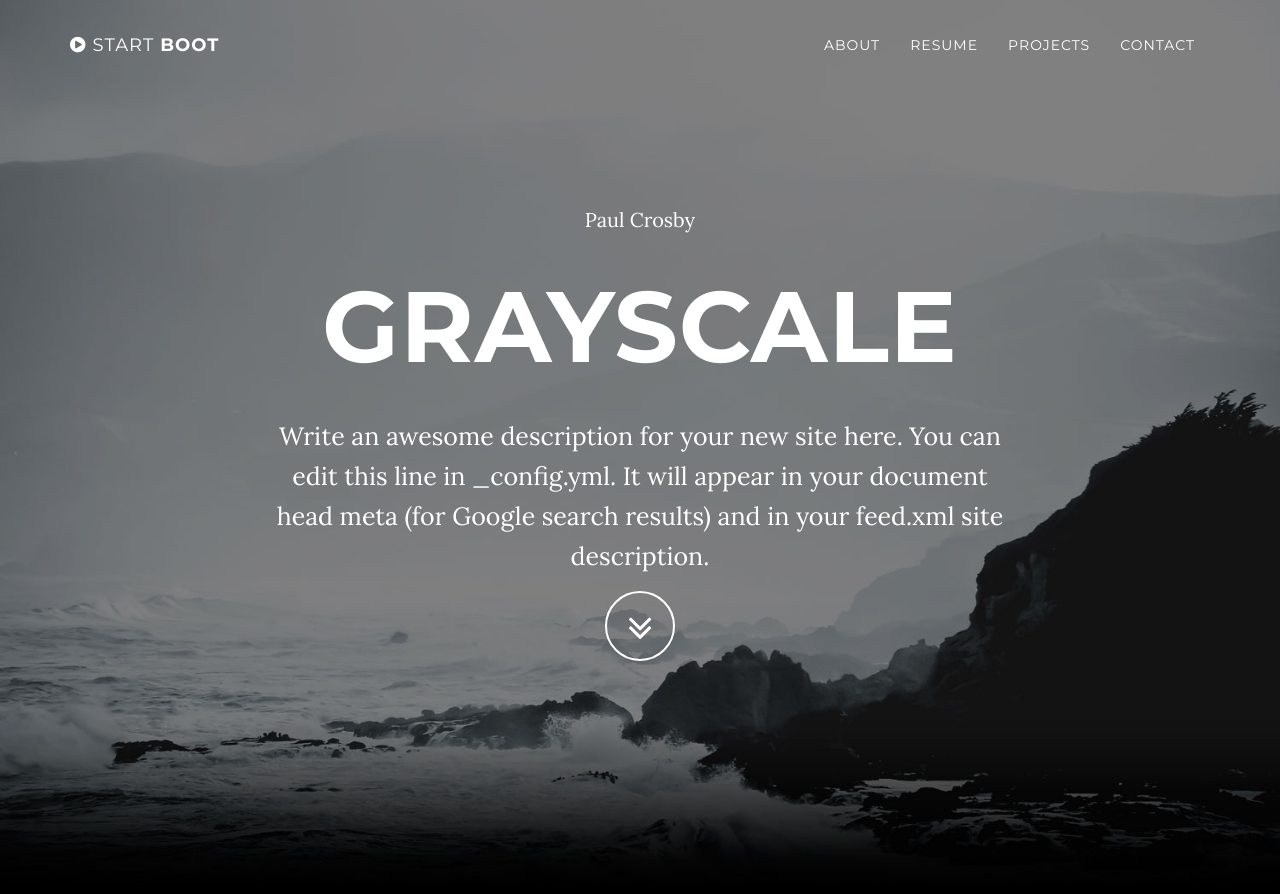
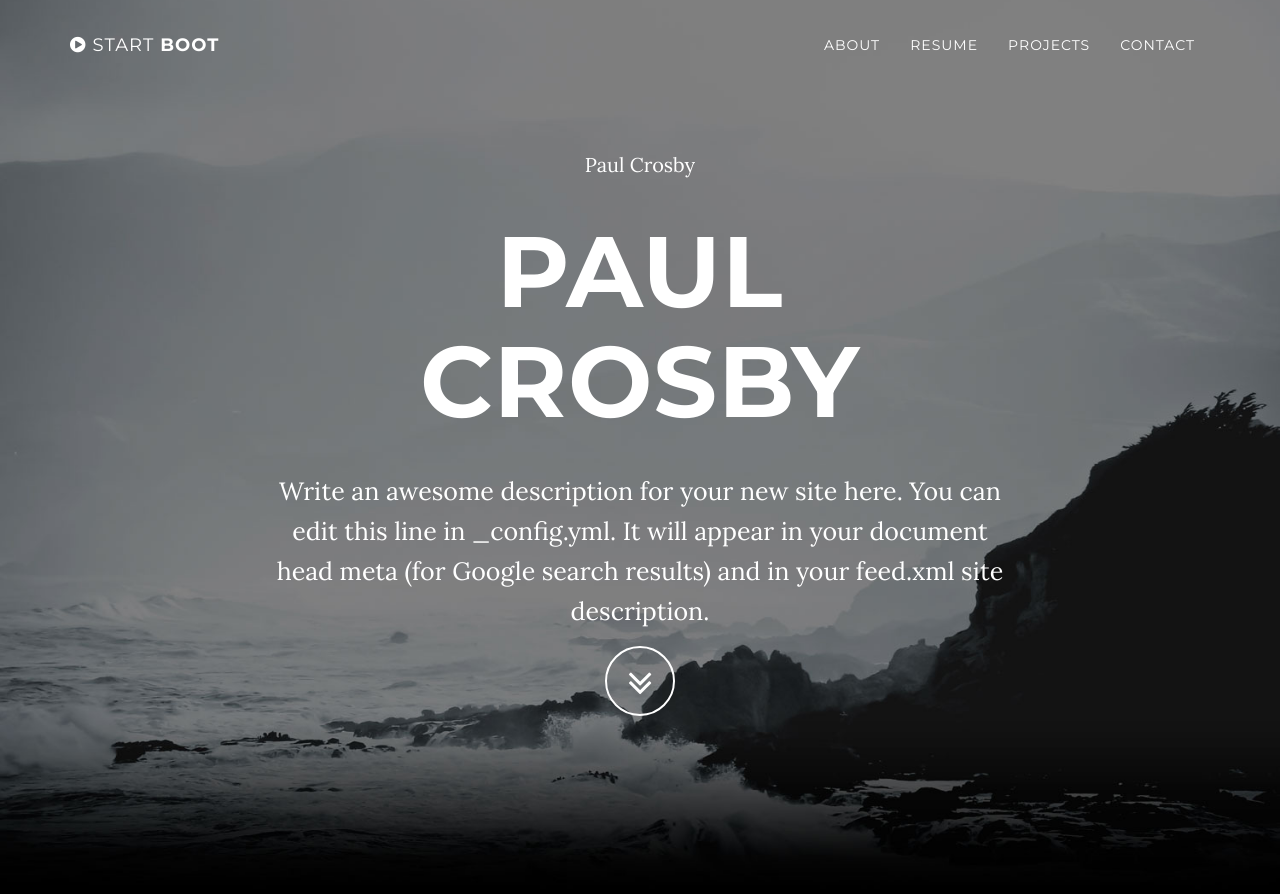
Before and after one commit to Crozza71/Crozza71.github.io, a Jekyll site: the page built from index.html, in a window 1280 px wide and 900 px high. Shown: the top 894 px of the window. Built offline with Jekyll 4.4.1, drawn with Linux system fonts in a browser that asks for light colours.

Commit message:
name attempt

```diff
--- a/_config.yml
+++ b/_config.yml
@@ -1,5 +1,5 @@
 # Site settings
-title: Grayscale
+title: Paul Crosby
 email: your-email@domain.com
 url: https://example.github.io
 description: "Write an awesome description for your new site here. You can edit this line in _config.yml. It will appear in your document head meta (for Google search results) and in your feed.xml site description."
```
